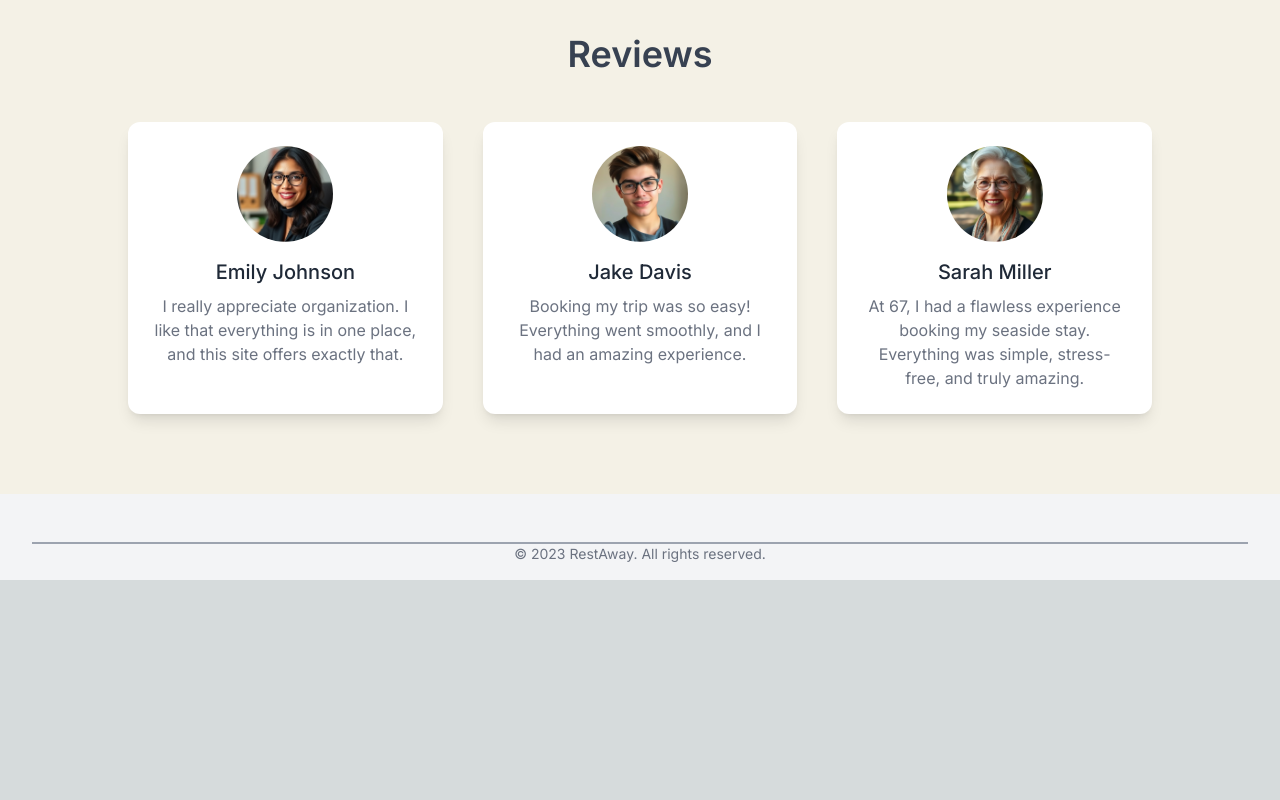
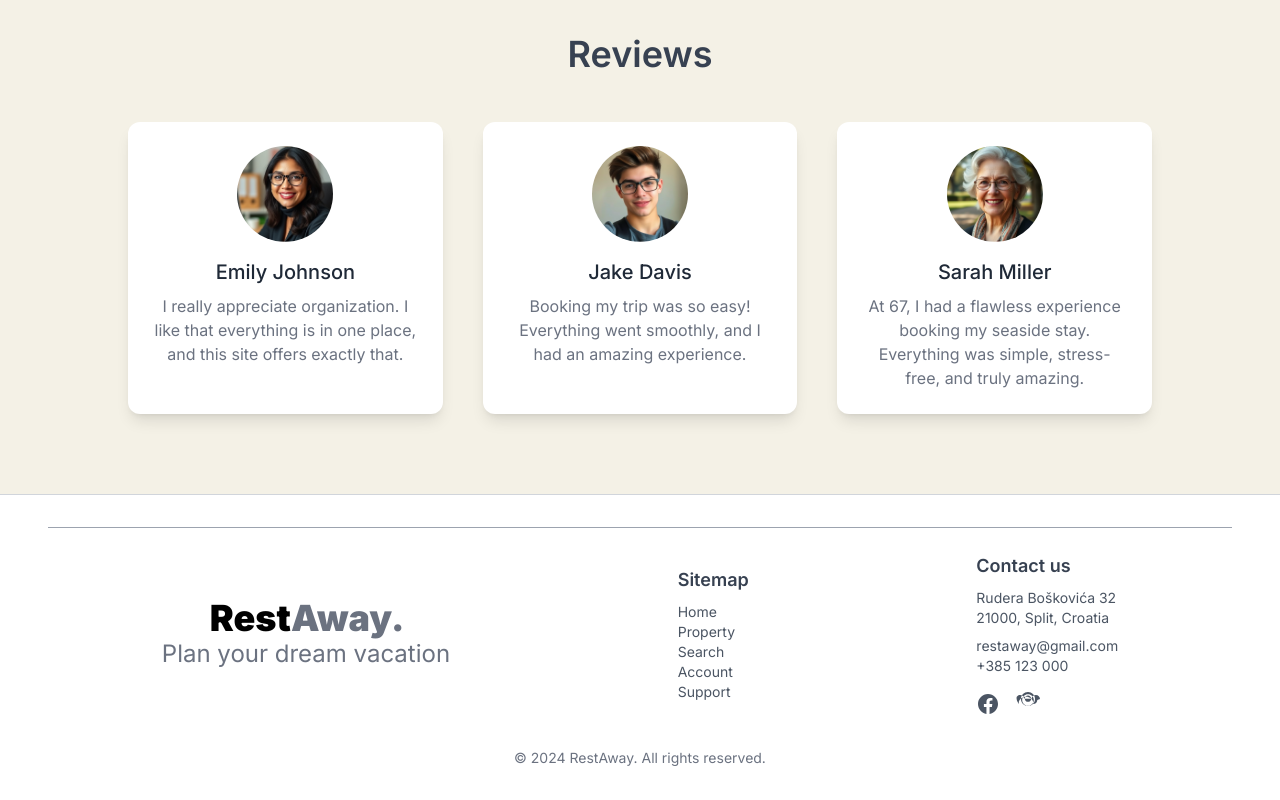
Before and after one commit to dariamilic/korisnicka-sucelja, a Next.js app in the folder rest_away_booking_project/: page / in a window 1280 px wide. Shown: the part 1614-2414 px from the top of the page. Before the commit the page ends 2194 px from the top, so only its background shows below. Built offline with nearby package versions, Linux system fonts and the light colour scheme.

Commit message:
setting up footer section

```diff
--- a/rest_away_booking_project/src/components/footer.tsx
+++ b/rest_away_booking_project/src/components/footer.tsx
@@ -1,16 +1,107 @@
-"use client"
+"use client";
+import Logo from "./logo";
+import Link from "next/link";
 
 export function Footer() {
+  return (
+    <footer className="bg-white border-t border-gray-300 py-8">
+      <div className="container mx-auto px-6 md:px-12">
+        {/* Top Divider Line */}
+        <div className="border-t border-gray-400 mb-6"></div>
 
-    return(
-        <footer className="mt-auto bg-gray-100 text-center py-4 p-8">
-            {/* Crta koja razdvaja body od footera */}
-            <div className="border-t-2 border-gray-400 mt-8"></div>
-        <p className="text-sm text-gray-500">
-          © 2023 RestAway. All rights reserved.
-        </p>
-      </footer>
+        {/* Footer Content */}
+        <div className="flex flex-col md:flex-row justify-around items-start md:items-center">
+          {/* Logo and Tagline */}
+          <div className="flex flex-col items-start md:items-start mb-6 md:mb-0">
+            <Link href="/">
+              <Logo className="text-3xl ml-12" />
+            </Link>
+            <p className="text-gray-500 text-2xl">Plan your dream vacation</p>
+          </div>
 
+          {/* Sitemap Section */}
+          <div className="mb-6 md:mb-0">
+            <h2 className="text-lg font-semibold text-gray-700 mb-2">
+              Sitemap
+            </h2>
+            <ul className="text-gray-600 text-sm">
+              <li>
+                <a href="#" className="hover:underline">
+                  Home
+                </a>
+              </li>
+              <li>
+                <a href="#" className="hover:underline">
+                  Property
+                </a>
+              </li>
+              <li>
+                <a href="#" className="hover:underline">
+                  Search
+                </a>
+              </li>
+              <li>
+                <a href="#" className="hover:underline">
+                  Account
+                </a>
+              </li>
+              <li>
+                <a href="#" className="hover:underline">
+                  Support
+                </a>
+              </li>
+            </ul>
+          </div>
 
-    );
+          {/* Contact Section */}
+          <div>
+            <h2 className="text-lg font-semibold text-gray-700 mb-2">
+              Contact us
+            </h2>
+            <address className="not-italic text-gray-600 text-sm">
+              Rudera Boškovića 32
+              <br />
+              21000, Split, Croatia
+              <br />
+              <a
+                href="mailto:restaway@gmail.com"
+                className="hover:underline block mt-2"
+              >
+                restaway@gmail.com
+              </a>
+              <a href="tel:+385123000" className="hover:underline block">
+                +385 123 000
+              </a>
+            </address>
+            {/* Social Media Icons */}
+            <div className="flex mt-4 space-x-4">
+              <a href="#" className="text-gray-600 hover:text-blue-600">
+                <svg
+                  className="w-6 h-6"
+                  fill="currentColor"
+                  viewBox="0 0 24 24"
+                >
+                  <path d="M22 12c0-5.523-4.477-10-10-10S2 6.477 2 12c0 4.991 3.657 9.128 8.438 9.878V14.89h-2.54v-2.89h2.54v-2.2c0-2.506 1.493-3.89 3.777-3.89 1.094 0 2.238.195 2.238.195v2.46h-1.261c-1.243 0-1.63.771-1.63 1.563v1.872h2.773l-.443 2.89h-2.33v6.988C18.343 21.128 22 16.991 22 12z"></path>
+                </svg>
+              </a>
+              <a href="#" className="text-gray-600 hover:text-blue-600">
+                <svg
+                  className="w-6 h-6"
+                  fill="currentColor"
+                  viewBox="0 0 24 24"
+                >
+                  <path d="M12 2.163c3.204 0 5.812 2.617 5.812 5.823 0 3.206-2.608 5.823-5.812 5.823S6.188 11.192 6.188 7.986C6.188 4.78 8.796 2.163 12 2.163zm0-2.163C8.118 0 5 3.118 5 7s3.118 7 7 7 7-3.118 7-7-3.118-7-7-7zm0 9.813c-1.75 0-3.188-1.438-3.188-3.188S10.25 3.438 12 3.438s3.188 1.438 3.188 3.188S13.75 9.813 12 9.813zm9.318-1.822c0 2.275-1.834 4.11-4.09 4.11h-.116c.073-.442.118-.895.118-1.352 0-3.344-3.25-6.076-7.23-6.076-3.982 0-7.234 2.732-7.234 6.076 0 .457.045.91.116 1.352h-.117C2.517 11.091.682 9.256.682 6.981 0 4.755 1.834 2.92 4.09 2.92c2.128 0 4.048 1.663 4.435 3.722h6.948c.387-2.059 2.308-3.722 4.435-3.722 2.256 0 4.09 1.835 4.09 4.11z"></path>
+                </svg>
+              </a>
+            </div>
+          </div>
+        </div>
+
+        {/* Bottom Text */}
+        <div className="mt-8 text-gray-500 text-center text-sm">
+          © 2024 RestAway. All rights reserved.
+        </div>
+      </div>
+    </footer>
+  );
 }
```
